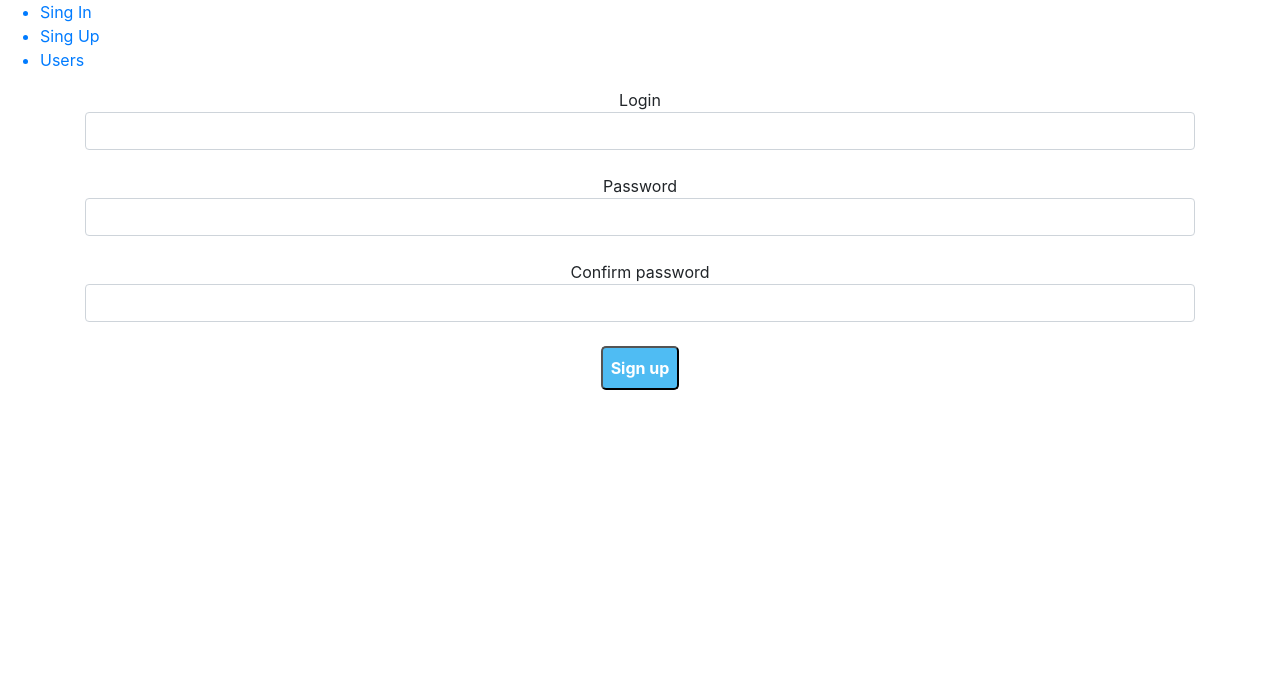
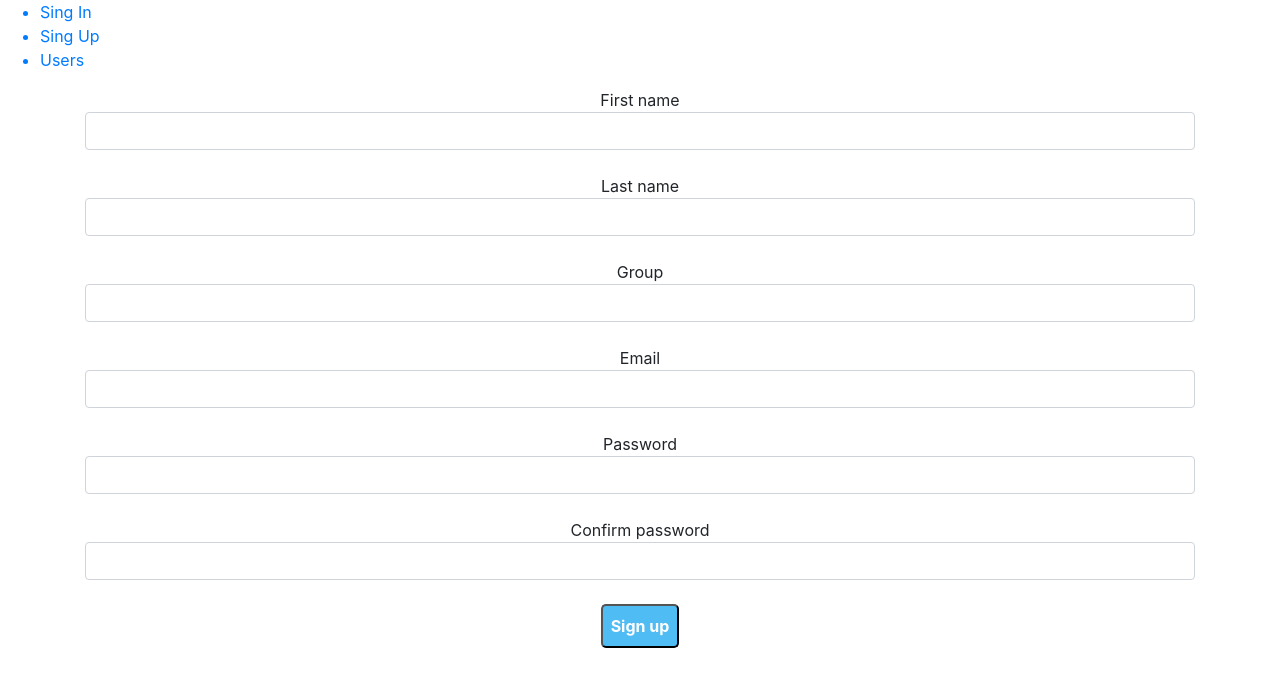
Before and after one commit to Chay23/react-app, a React (Create React App) app: page /registration in a window 1280 px wide. Shown: the top 686 px of the page. Built offline with nearby package versions, Linux system fonts and the light colour scheme.

Commit message:
Added userProfile creation

```diff
--- a/src/containers/App.js
+++ b/src/containers/App.js
@@ -29,7 +29,7 @@ class App extends Component {
   }
 
   componentDidMount(){
-    console.log("<App> componentDidMount "+this.getCookie('token'))
+    console.log("Token "+this.getCookie('token'))
     if(this.getCookie('token')){
       this.setState({token:this.getCookie('token')});
     }
@@ -49,14 +49,14 @@ class App extends Component {
     next();
   }
 
-  handleLogin = (e) => {
-    console.log('Current target '+e.currentTarger);
+  handleState = (e) => {
     this.setState((prevState, props) => {
       return {[e.target.name]: e.target.value};
     });
   }
 
-  handleToken = () => {
+  handleToken = (e) => {
+    e.preventDefault();
     fetch("http://localhost:8000/api/v1/auth/token/login/", {
         method: 'POST',
         headers: {
@@ -69,11 +69,9 @@ class App extends Component {
           })})
         .then(res => res.json())
         .then(result => {
-          this.setState((prevState, props) => {
-            return {token: result.auth_token};
+          this.setState({token: result.auth_token});
+          document.cookie = `token=${this.state.token}`;
           });
-        })
-    document.cookie = `token=${this.state.token}`;
   }
 
   render(){
@@ -83,11 +81,11 @@ class App extends Component {
         <Nav/>
         <Route
         path='/login'
-        render={(props) => (<Login {...props} email={this.state.email} password={this.state.password} handleLogin={this.handleLogin} handleToken={this.handleToken}/>)}
+        render={(props) => (<Login {...props} email={this.state.email} password={this.state.password} handleState={this.handleState} handleToken={this.handleToken}/>)}
         />
         <Route
         path='/registration'
-        component={Registration}
+        render={ (props) => (<Registration {...props} handleState={this.handleState} handleToken={this.handleToken} getCookie={this.getCookie}/>)}
         />
         <Route
         path='/users'
--- a/src/containers/Login/Login.js
+++ b/src/containers/Login/Login.js
@@ -10,7 +10,7 @@ class Login extends Component{
     render(){
         return (
             <div className="container form-group text-center">
-                <form name="login-form" onSubmit={this.props.handleToken}>
+                <form onSubmit={this.props.handleToken}>
                 Login <input  className="form-control" type="text" name="email" value={this.props.email} onChange={this.props.handleLogin } /><br/>
                 Password < input className="form-control"  type="password" name="password" value={this.props.password} onChange={this.props.handleLogin} />
                 <input className={style.button} type="submit" value="Sign in"/>
--- a/src/containers/Registration/Registration.js
+++ b/src/containers/Registration/Registration.js
@@ -4,9 +4,14 @@ import style from './Registration.module.css';
 class Registration extends Component{
 
     state = {
+        id: "",
         email: "",
         password: "",
-        re_password: ""
+        re_password: "",
+        first_name: "",
+        last_name: "",
+        group: "",
+        token: ""
     }
 
     updateState = (e) => {
@@ -15,27 +20,71 @@ class Registration extends Component{
           });
     }
 
+    createProfile = (token) =>{
+        fetch(`http://localhost:8000/api/v1/users/${this.state.id}/profile/`, {
+            method: 'POST',
+            headers: {
+                'Accept': 'application/json',
+                'Content-Type': 'application/json',
+                'Authorization': `Token ${token}`
+            },
+            body: JSON.stringify(
+                    {
+                    first_name: this.state.first_name,
+                    last_name: this.state.last_name,
+                    group: this.state.group
+            }
+            )})
+            .then(res => (res.json()))
+            .then(result => {console.log(result)})
+    }
+
     handleRegistration = (e) => {
         e.preventDefault();
-        let request = fetch("http://localhost:8000/api/v1/auth/users/", {
+        fetch("http://localhost:8000/api/v1/auth/users/", {
             method: 'POST',
             headers: {
                 'Accept': 'application/json',
                 'Content-Type': 'application/json'
             },
-            body: JSON.stringify(this.state)})
-            .then(res => { console.log(res.status);
-                return(res.json());})
-            .then(result => (console.log(result)))
-        this.setState({password:'',re_password:''})
+            body: JSON.stringify(
+                {
+                email: this.state.email,
+                password: this.state.password,
+                re_password: this.state.re_password
+                }
+            )})
+            .then(res => (res.json()))
+            .then(result => {this.setState({
+                    id: result.id
+                });
+                document.cookie = `id=${result.id}`;
+            })
+
+        this.setState({password:'',re_password:''});
+
+        setTimeout(() => this.props.handleToken(e), 2000);
+        let token = this.props.getCookie('token')
+
+        setTimeout(() => this.createProfile(token), 3000);
     }
+
+    // {
+        // "first_name":"Bob",
+        // "last_name":"Zamora",
+        // "group":"IPZ-31"
+    // }
+
 
     render(){
         return (
             <div className="container form-group text-center">
-                <form onSubmit={this.handleRegistration}>
-                    Login <input className="form-control"  type="text" name="email" value={this.state.email} onChange={this.updateState}/><br/>
-                    Password <input className="form-control"  type="password" name="password" value={this.state.password} onChange={this.updateState}/><br/>
+                <form onSubmit={e => {this.handleRegistration(e)}}>
+                    First name <input className="form-control"  type="text" name="first_name" value={this.state.first_name} onChange={this.updateState}/><br/>
+                    Last name <input className="form-control"  type="text" name="last_name" value={this.state.last_name} onChange={this.updateState}/><br/>
+                    Group <input className="form-control"  type="text" name="group" value={this.state.group} onChange={this.updateState}/><br/>
+                    Email <input className="form-control"  type="text" name="email" value={this.state.email} onChange={e => {this.updateState(e); this.props.handleState(e)}}/><br/>
+                    Password <input className="form-control"  type="password" name="password" value={this.state.password} onChange={e => {this.updateState(e); this.props.handleState(e)}}/><br/>
                     Confirm password <input className="form-control"  type="password" name="re_password" value={this.state.re_password} onChange={this.updateState} /><br/>
                     <input  className={style.button} type="submit" value="Sign up"/>
                 </form>
```
